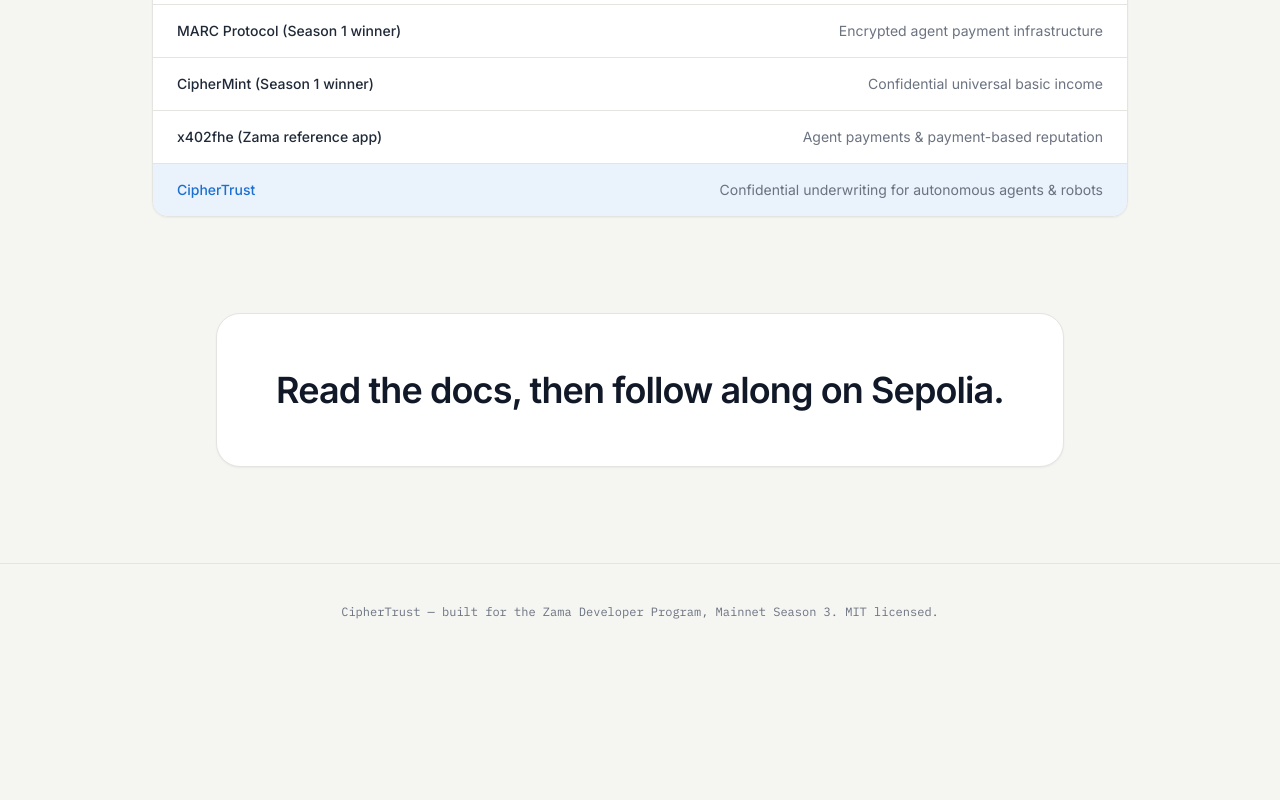
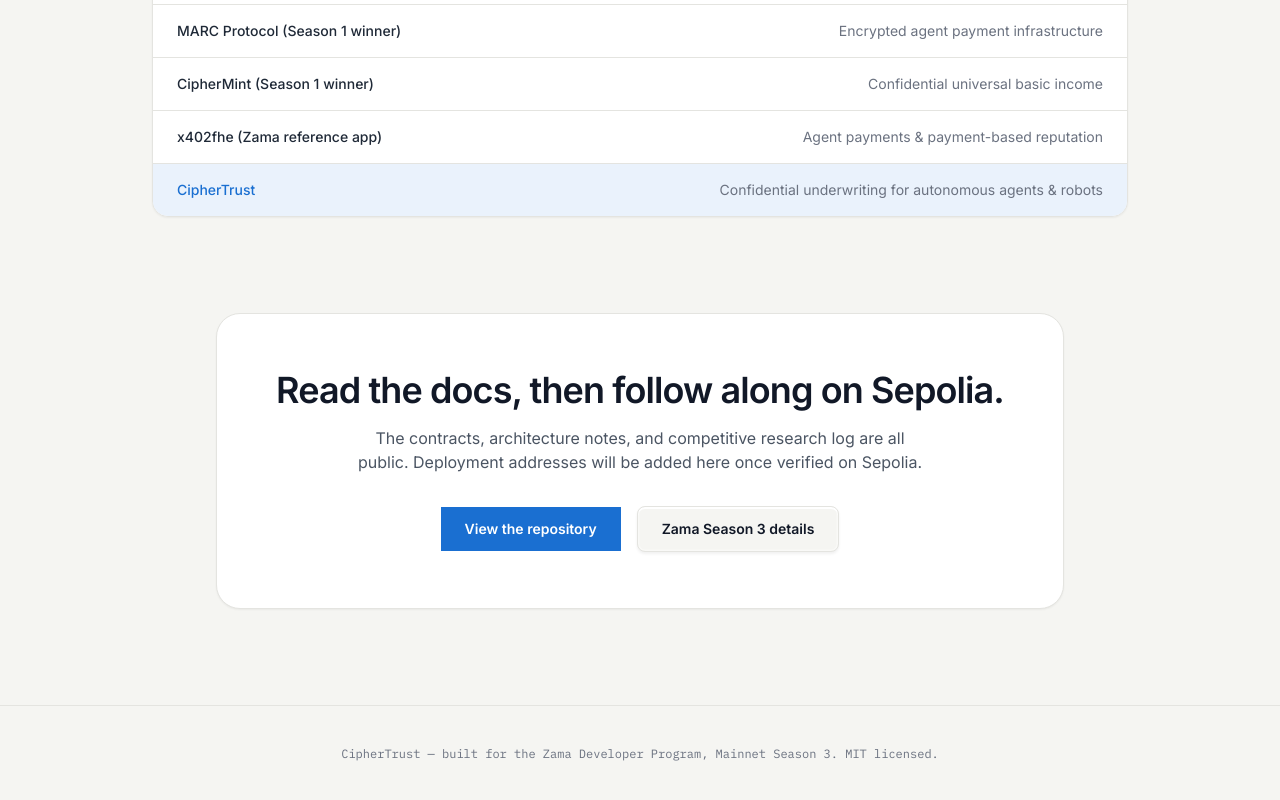
Before and after one commit to salch-cred/cipherpool-fhevm, a Next.js app in the folder frontend/: page / in a window 1280 px wide. Shown: the part 3568-4368 px from the top of the page. Before the commit the page ends 4228 px from the top, so only its background shows below. Built offline with nearby package versions, Linux system fonts and the light colour scheme.

Commit message:
Fix CTA.tsx: restore full content (description + action buttons)

```diff
--- a/frontend/components/CTA.tsx
+++ b/frontend/components/CTA.tsx
@@ -5,6 +5,24 @@
         <h2 className="text-3xl font-semibold tracking-tight text-gray-900 sm:text-4xl">
           Read the docs, then follow along on Sepolia.
         </h2>
+        <p className="mx-auto mt-4 max-w-xl text-gray-600">
+          The contracts, architecture notes, and competitive research log are all public.
+          Deployment addresses will be added here once verified on Sepolia.
+        </p>
+        <div className="mt-8 flex flex-col items-center justify-center gap-4 sm:flex-row">
+          <a
+            href="https://github.com/salch-cred/cipherpool-fhevm"
+            className="btn-primary px-6 py-3 text-sm"
+          >
+            View the repository
+          </a>
+          <a
+            href="https://www.zama.org/post/zama-developer-program-mainnet-season-3-composable-privacy-is-the-key"
+            className="btn-secondary rounded-lg px-6 py-3 text-sm"
+          >
+            Zama Season 3 details
+          </a>
+        </div>
       </div>
     </section>
   );
```
